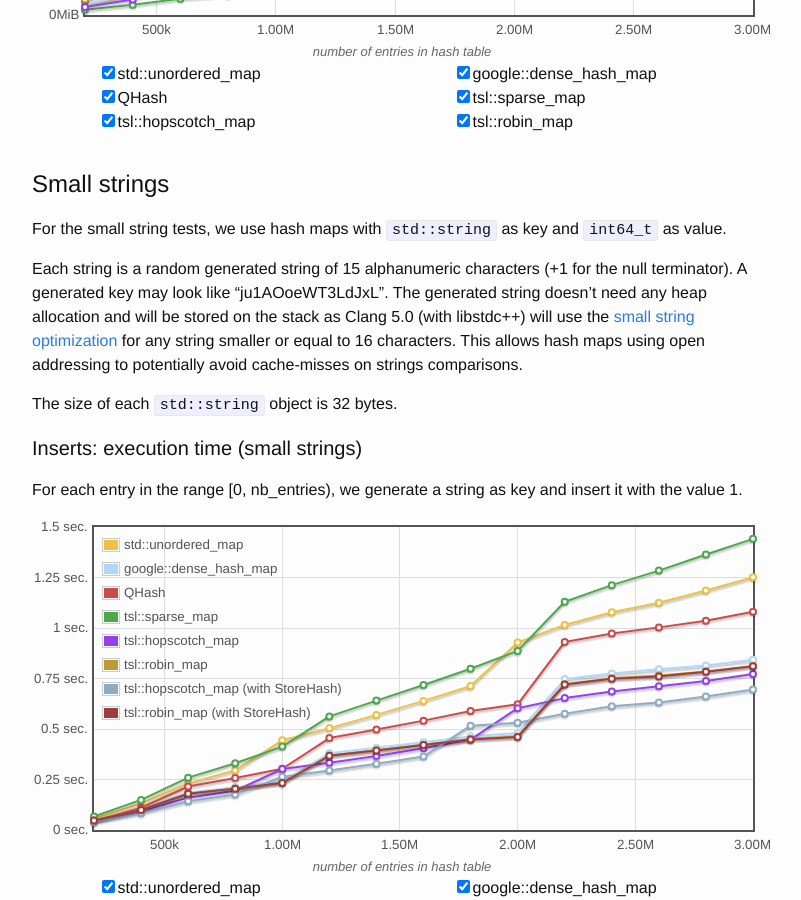
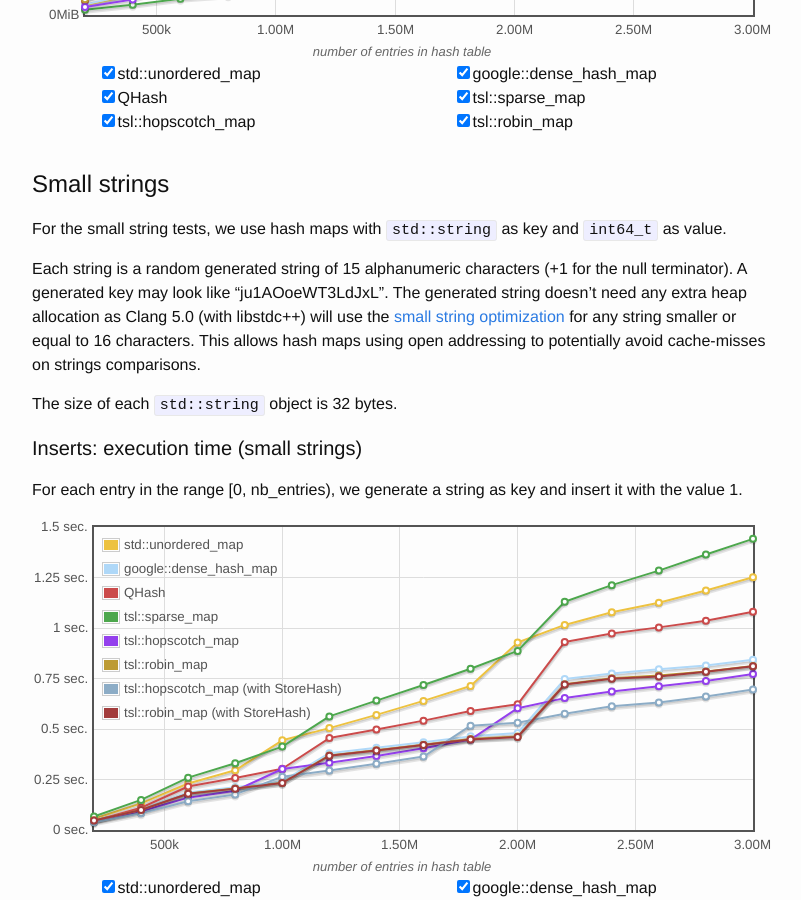
Before and after one commit to Tessil/tessil.github.io, a Jekyll site: the page built from _posts/2016-08-29-benchmark-hopscotch-map.md, in a window 1280 px wide and 900 px high, scrolled down 6909 px. Shown: the whole window, without its empty margins (238-1039 px from the left). Built offline with Jekyll 4.4.1, drawn with Linux system fonts in a browser that asks for light colours; comment, search, counter and statistics services are not loaded.

Commit message:
Wrong wording correction, we dont really use the stack.

```diff
--- a/_posts/2016-08-29-benchmark-hopscotch-map.md
+++ b/_posts/2016-08-29-benchmark-hopscotch-map.md
@@ -198,7 +198,7 @@ Before the random full inserts benchmark finishes, we measure the memory that th
 
 For the small string tests, we use hash maps with `std::string` as key and `int64_t` as value.
 
-Each string is a random generated string of 15 alphanumeric characters (+1 for the null terminator). A generated key may look like "ju1AOoeWT3LdJxL". The generated string doesn't need any heap allocation and will be stored on the stack as Clang 5.0 (with libstdc++) will use the [small string optimization](https://stackoverflow.com/questions/10315041/meaning-of-acronym-sso-in-the-context-of-stdstring) for any string smaller or equal to 16 characters. This allows hash maps using open addressing to potentially avoid cache-misses on strings comparisons.
+Each string is a random generated string of 15 alphanumeric characters (+1 for the null terminator). A generated key may look like "ju1AOoeWT3LdJxL". The generated string doesn't need any extra heap allocation as Clang 5.0 (with libstdc++) will use the [small string optimization](https://stackoverflow.com/questions/10315041/meaning-of-acronym-sso-in-the-context-of-stdstring) for any string smaller or equal to 16 characters. This allows hash maps using open addressing to potentially avoid cache-misses on strings comparisons.
 
 The size of each `std::string` object is 32 bytes.
 
```
